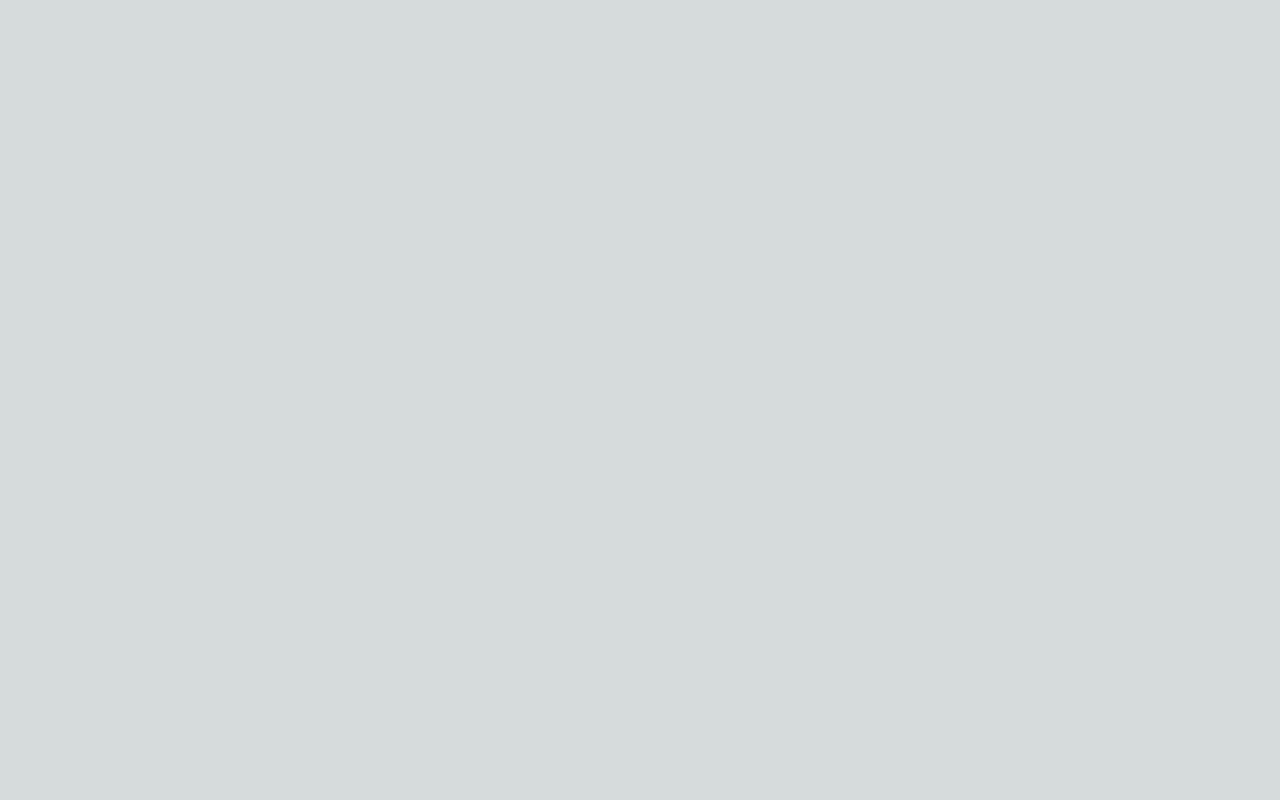
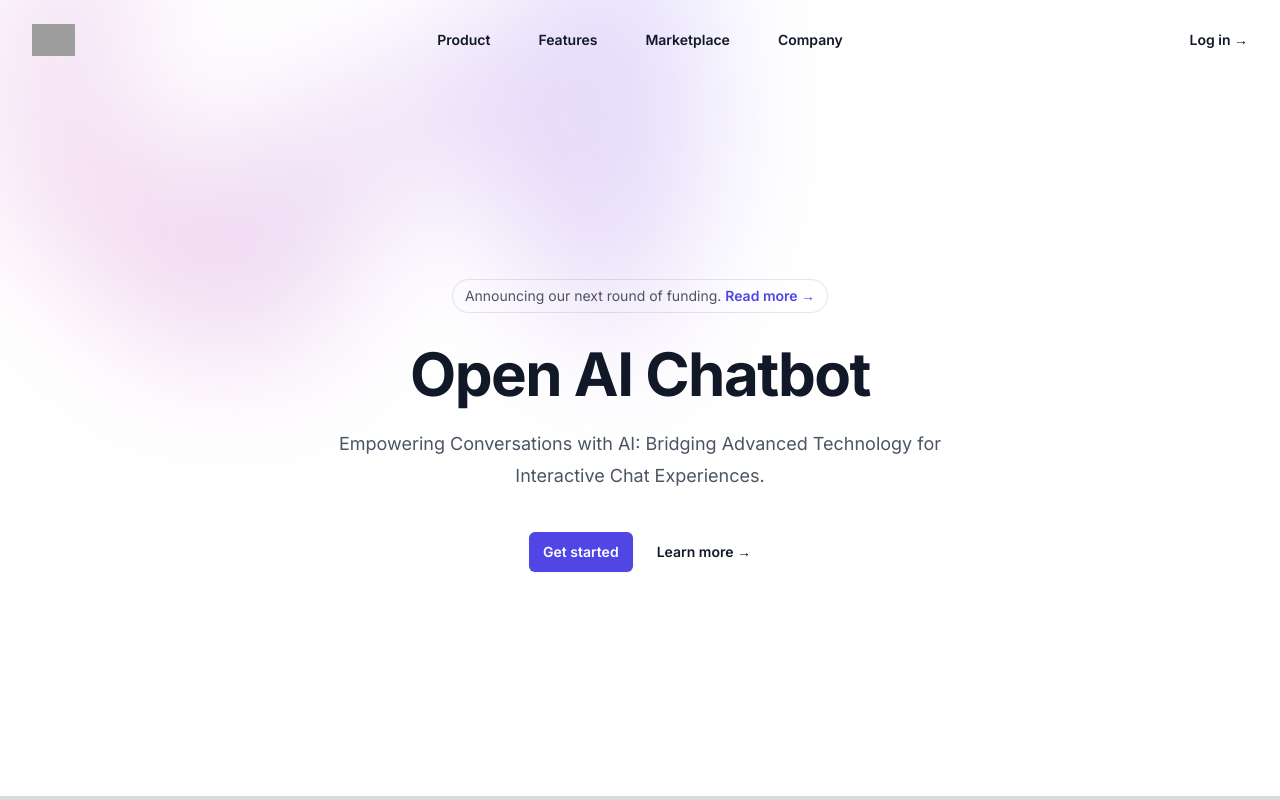
Before and after one commit to ajinsunny/openai-chatbot, a Next.js app: page / in a window 1280 px wide. Built offline with nearby package versions, Linux system fonts and the light colour scheme; grey boxes are pictures that could not be loaded.

Commit message:
Add Tailwind UI domain to Next.js config and update package dependencies

```diff
--- a/app/page.tsx
+++ b/app/page.tsx
@@ -1,5 +1,172 @@
+"use client";
+
+import { useState } from "react";
+import { Dialog } from "@headlessui/react";
+import { Bars3Icon, XMarkIcon } from "@heroicons/react/24/outline";
 import Image from "next/image";
 
-export default function Home() {
-  return <main></main>;
+const navigation = [
+  { name: "Product", href: "#" },
+  { name: "Features", href: "#" },
+  { name: "Marketplace", href: "#" },
+  { name: "Company", href: "#" },
+];
+
+export default function Example() {
+  const [mobileMenuOpen, setMobileMenuOpen] = useState(false);
+
+  return (
+    <div className="bg-white">
+      <header className="absolute inset-x-0 top-0 z-50">
+        <nav
+          className="flex items-center justify-between p-6 lg:px-8"
+          aria-label="Global"
+        >
+          <div className="flex lg:flex-1">
+            <a href="#" className="-m-1.5 p-1.5">
+              <span className="sr-only">Your Company</span>
+              <Image
+                className="h-8 w-auto"
+                src="https://tailwindui.com/img/logos/mark.svg?color=indigo&shade=600"
+                alt=""
+                width={500}
+                height={500}
+              />
+            </a>
+          </div>
+          <div className="flex lg:hidden">
+            <button
+              type="button"
+              className="-m-2.5 inline-flex items-center justify-center rounded-md p-2.5 text-gray-700"
+              onClick={() => setMobileMenuOpen(true)}
+            >
+              <span className="sr-only">Open main menu</span>
+              <Bars3Icon className="h-6 w-6" aria-hidden="true" />
+            </button>
+          </div>
+          <div className="hidden lg:flex lg:gap-x-12">
+            {navigation.map((item) => (
+              <a
+                key={item.name}
+                href={item.href}
+                className="text-sm font-semibold leading-6 text-gray-900"
+              >
+                {item.name}
+              </a>
+            ))}
+          </div>
+          <div className="hidden lg:flex lg:flex-1 lg:justify-end">
+            <a
+              href="#"
+              className="text-sm font-semibold leading-6 text-gray-900"
+            >
+              Log in <span aria-hidden="true">&rarr;</span>
+            </a>
+          </div>
+        </nav>
+        <Dialog
+          as="div"
+          className="lg:hidden"
+          open={mobileMenuOpen}
+          onClose={setMobileMenuOpen}
+        >
+          <div className="fixed inset-0 z-50" />
+          <Dialog.Panel className="fixed inset-y-0 right-0 z-50 w-full overflow-y-auto bg-white px-6 py-6 sm:max-w-sm sm:ring-1 sm:ring-gray-900/10">
+            <div className="flex items-center justify-between">
+              <a href="#" className="-m-1.5 p-1.5">
+                <span className="sr-only">Open AI Chatbot</span>
+                <Image
+                  className="h-8 w-auto"
+                  src="https://tailwindui.com/img/logos/mark.svg?color=indigo&shade=600"
+                  alt=""
+                  width={500}
+                  height={500}
+                />
+              </a>
+              <button
+                type="button"
+                className="-m-2.5 rounded-md p-2.5 text-gray-700"
+                onClick={() => setMobileMenuOpen(false)}
+              >
+                <span className="sr-only">Close menu</span>
+                <XMarkIcon className="h-6 w-6" aria-hidden="true" />
+              </button>
+            </div>
+            <div className="mt-6 flow-root">
+              <div className="-my-6 divide-y divide-gray-500/10">
+                <div className="space-y-2 py-6">
+                  {navigation.map((item) => (
+                    <a
+                      key={item.name}
+                      href={item.href}
+                      className="-mx-3 block rounded-lg px-3 py-2 text-base font-semibold leading-7 text-gray-900 hover:bg-gray-50"
+                    >
+                      {item.name}
+                    </a>
+                  ))}
+                </div>
+                <div className="py-6">
+                  <a
+                    href="#"
+                    className="-mx-3 block rounded-lg px-3 py-2.5 text-base font-semibold leading-7 text-gray-900 hover:bg-gray-50"
+                  >
+                    Log in
+                  </a>
+                </div>
+              </div>
+            </div>
+          </Dialog.Panel>
+        </Dialog>
+      </header>
+
+      <div className="relative isolate px-6 pt-14 lg:px-8">
+        <div
+          className="absolute inset-x-0 -top-40 -z-10 transform-gpu overflow-hidden blur-3xl sm:-top-80"
+          aria-hidden="true"
+        >
+          <div
+            className="relative left-[calc(50%-11rem)] aspect-[1155/678] w-[36.125rem] -translate-x-1/2 rotate-[30deg] bg-gradient-to-tr from-[#ff80b5] to-[#9089fc] opacity-30 sm:left-[calc(50%-30rem)] sm:w-[72.1875rem]"
+            style={{
+              clipPath:
+                "polygon(74.1% 44.1%, 100% 61.6%, 97.5% 26.9%, 85.5% 0.1%, 80.7% 2%, 72.5% 32.5%, 60.2% 62.4%, 52.4% 68.1%, 47.5% 58.3%, 45.2% 34.5%, 27.5% 76.7%, 0.1% 64.9%, 17.9% 100%, 27.6% 76.8%, 76.1% 97.7%, 74.1% 44.1%)",
+            }}
+          />
+        </div>
+        <div className="mx-auto max-w-2xl py-32 sm:py-48 lg:py-56">
+          <div className="hidden sm:mb-8 sm:flex sm:justify-center">
+            <div className="relative rounded-full px-3 py-1 text-sm leading-6 text-gray-600 ring-1 ring-gray-900/10 hover:ring-gray-900/20">
+              Announcing our next round of funding.{" "}
+              <a href="#" className="font-semibold text-indigo-600">
+                <span className="absolute inset-0" aria-hidden="true" />
+                Read more <span aria-hidden="true">&rarr;</span>
+              </a>
+            </div>
+          </div>
+          <div className="text-center">
+            <h1 className="text-4xl font-bold tracking-tight text-gray-900 sm:text-6xl">
+              Open AI Chatbot
+            </h1>
+            <p className="mt-6 text-lg leading-8 text-gray-600">
+              Empowering Conversations with AI: Bridging Advanced Technology for
+              Interactive Chat Experiences.
+            </p>
+            <div className="mt-10 flex items-center justify-center gap-x-6">
+              <a
+                href="#"
+                className="rounded-md bg-indigo-600 px-3.5 py-2.5 text-sm font-semibold text-white shadow-sm hover:bg-indigo-500 focus-visible:outline focus-visible:outline-2 focus-visible:outline-offset-2 focus-visible:outline-indigo-600"
+              >
+                Get started
+              </a>
+              <a
+                href="#"
+                className="text-sm font-semibold leading-6 text-gray-900"
+              >
+                Learn more <span aria-hidden="true">→</span>
+              </a>
+            </div>
+          </div>
+        </div>
+      </div>
+    </div>
+  );
 }
--- a/next.config.js
+++ b/next.config.js
@@ -1,4 +1,8 @@
 /** @type {import('next').NextConfig} */
-const nextConfig = {}
+const nextConfig = {
+  images: {
+    domains: ["tailwindui.com"],
+  },
+};
 
-module.exports = nextConfig
+module.exports = nextConfig;
```
Also changed, not shown: package.json (+7 -5 lines), 1 other file (tests, documents, lock files or other folders).
